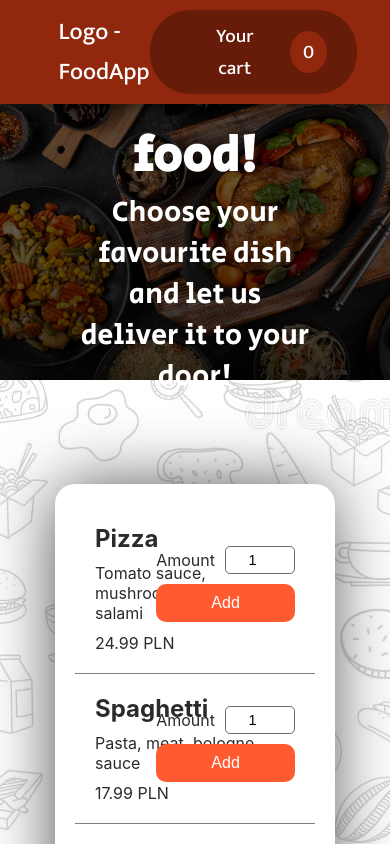
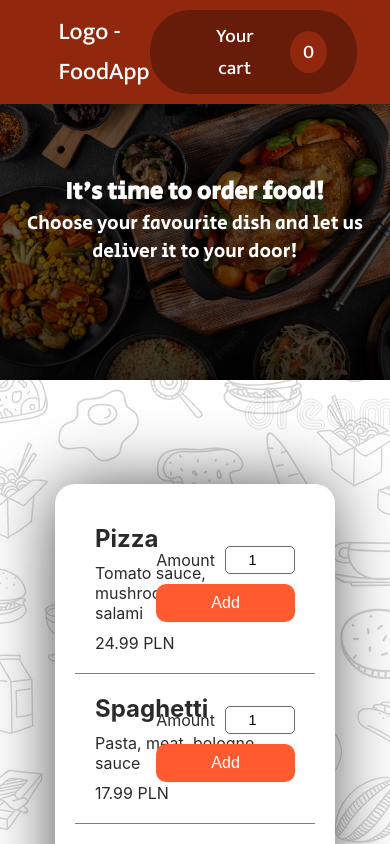
Before and after one commit to BlazejDuszynski/food_order_app, a React (Create React App) app: page / in a window 390 px wide. Shown: the top 844 px of the page. Built offline with nearby package versions, Linux system fonts and the light colour scheme; some icons are missing.

Commit message:
hero made responsive

```diff
--- a/src/Components/Layout/Hero.module.css
+++ b/src/Components/Layout/Hero.module.css
@@ -5,7 +5,7 @@
     url("/src/Images/food_table_2.webp");
   background-size: cover;
   color: white;
-  font-family: 'Secular One', sans-serif;
+  font-family: "Secular One", sans-serif;
   text-align: center;
   display: flex;
   flex-direction: column;
@@ -14,9 +14,45 @@
 }
 
 .hero__header {
-    font-size: 3em;
+  font-size: 3em;
 }
 
 .hero__text {
+  font-size: 1.8em;
+}
+
+@media (max-width: 1024px) {
+  .hero__header {
+    font-size: 2em;
+  }
+  .hero__text {
+    font-size: 1.5em;
+  }
+}
+
+@media (max-width: 768px) {
+  .hero__header {
     font-size: 1.8em;
+  }
+  .hero {
+    padding: 10vh 20% 5vh 20%;
+  }
 }
+
+@media (max-width: 590px) {
+  .hero {
+    padding: 10vh 10% 3vh 10%;
+  }
+}
+
+@media (max-width: 480px) {
+  .hero__header {
+    font-size: 1.5em;
+  }
+  .hero__text {
+    font-size: 1.2em;
+  }
+  .hero {
+    padding: 10vh 5% 3vh 5%;
+  }
+}
```
